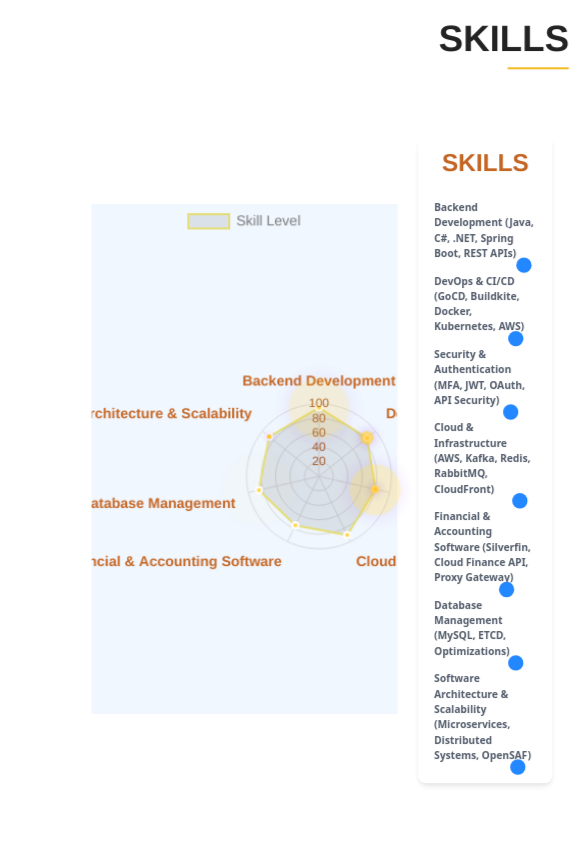
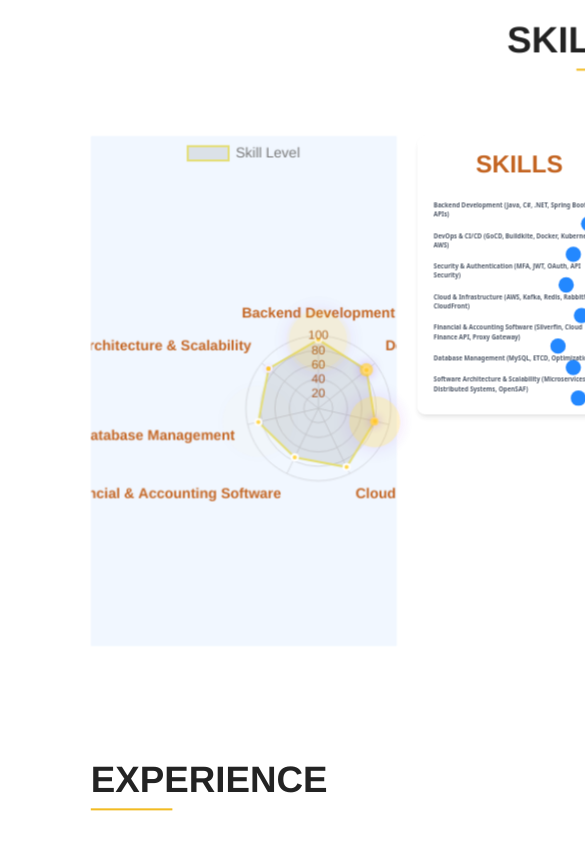
Before and after one commit to kai1079/my-portfolio, a React (Vite) app: page / in a window 390 px wide. Shown: the part 1240-2081 px from the top of the page, 585 px wide, since content can reach past the window. Built offline with nearby package versions, Linux system fonts and the light colour scheme.

Commit message:
Adjust for small screen

```diff
--- a/src/components/Skill/SkillRadarChart.tsx
+++ b/src/components/Skill/SkillRadarChart.tsx
@@ -196,7 +196,7 @@ export const SkillRadar: React.FC<SkillsRadarProps> = ({ skills = SkillData.cate
             <div className="relative flex flex-row w-full p-4 overflow-hidden">
                 {/* Radar Chart Section (Dynamic) */}
                 <div className="flex-1 flex justify-center items-center w-[70%] max-sm:w-full">
-                    <div className="h-[500px] w-full relative bg-blue-50">
+                    <div className="h-[500px] w-full max-sm:w-full relative bg-blue-50">
                         {/* Radar Chart Component */}
                         {/* @ts-ignore */}
                         <Radar ref={chartRef} data={data} options={options} />
@@ -223,7 +223,7 @@ export const SkillRadar: React.FC<SkillsRadarProps> = ({ skills = SkillData.cate
                 </div>
 
                 {/* Slider Information Section (Fixed) */}
-                <div className="flex text-[10px] flex-none w-80 h-full ml-5 max-sm:flex-1 max-sm:w-full justify-center items-center">
+                <div className="flex text-[10px] flex-none w-80 max-sm:w-[200px] max-sm:text-[6px] h-full ml-5 max-sm:flex-1  justify-center items-right">
                     <div>
                         {/* Sliders Component */}
                         <SkillSliders />
```
